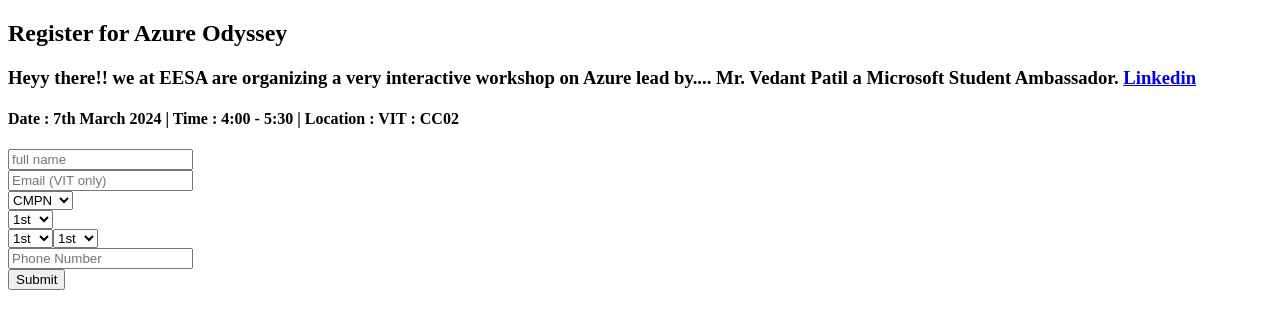
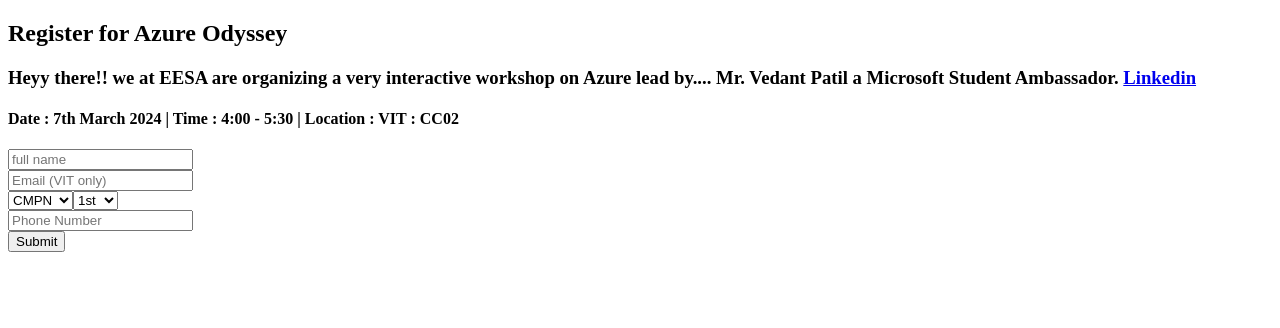
Before and after one commit to Harry-jain/hkt24, a Next.js app: page /register in a window 1280 px wide. Shown: the top 328 px of the page. Built offline with nearby package versions, Linux system fonts and the light colour scheme.

Commit message:
Update index.js

```diff
--- a/pages/register/index.js
+++ b/pages/register/index.js
@@ -29,7 +29,7 @@ import { fadeIn } from "../../variants";
 
 const Contact = () => {
   return (
-    <div className="h-full bg-indigo-500-">
+    <div className="h-130% bg-indigo-500-">
       <div className=" container mx-auto py-32 text-center xl:text-left flex items-center jusrify-center h-full ">
         <div className="flex flex-col w-full max-w-[700px] ">
           <h2 className=" p-2 pb-1 text-white text-[20px]">
@@ -96,9 +96,7 @@ const Contact = () => {
                   M.Tech
                 </option>
               </select>
-            </div>
-            <div className="flex p-2 ">
-              <select
+ <select
                 name="cars"
                 id="cars"
                 placeholder="Year"
@@ -120,50 +118,7 @@ const Contact = () => {
                 </option>
               </select>
             </div>
-<div className="flex p-2">
- <select
-                name="cars"
-                id="cars"
-                placeholder="Year"
-                className="input p-2"
-                required
-                name="entry.359830086"
-              >
-                <option className="text-black" value="First">
-                  1st
-                </option>
-                <option className="text-black" value="Second">
-                  2nd
-                </option>
-                <option className="text-black" value="Third">
-                  3rd
-                </option>
-                <option className="text-black" value="Fourth">
-                  4th
-                </option>
-              </select>
- <select
-                name="cars"
-                id="cars"
-                placeholder="Year"
-                className="input p-2"
-                required
-                name="entry.359830086"
-              >
-                <option className="text-black" value="First">
-                  1st
-                </option>
-                <option className="text-black" value="Second">
-                  2nd
-                </option>
-                <option className="text-black" value="Third">
-                  3rd
-                </option>
-                <option className="text-black" value="Fourth">
-                  4th
-                </option>
-              </select>
-</div>
+
             <div className="flex p-2">
               <input
                 type="number"
```
